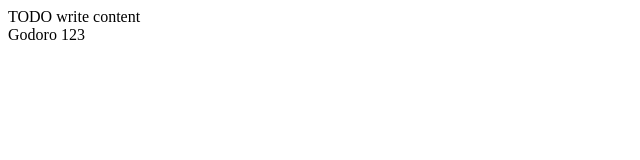
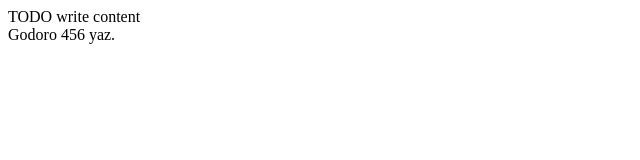
Before and after one commit to godoro-education/weekday, a plain HTML site: page web/index.html in a window 1280 px wide. Shown: the full height of the page, 0-640 px from the left. Drawn offline with Linux system fonts and the light colour scheme.

Commit message:
Godoro 456 yazıldı.

```diff
--- a/web/index.html
+++ b/web/index.html
@@ -12,6 +12,6 @@ and open the template in the editor.
   </head>
   <body>
     <div>TODO write content</div>
-    Godoro 123
+    Godoro 456 yaz.
   </body>
 </html>
```
